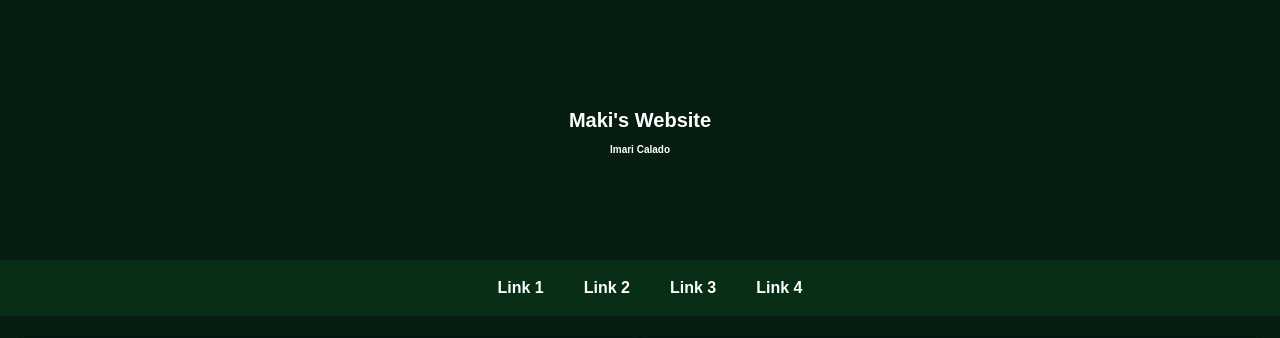
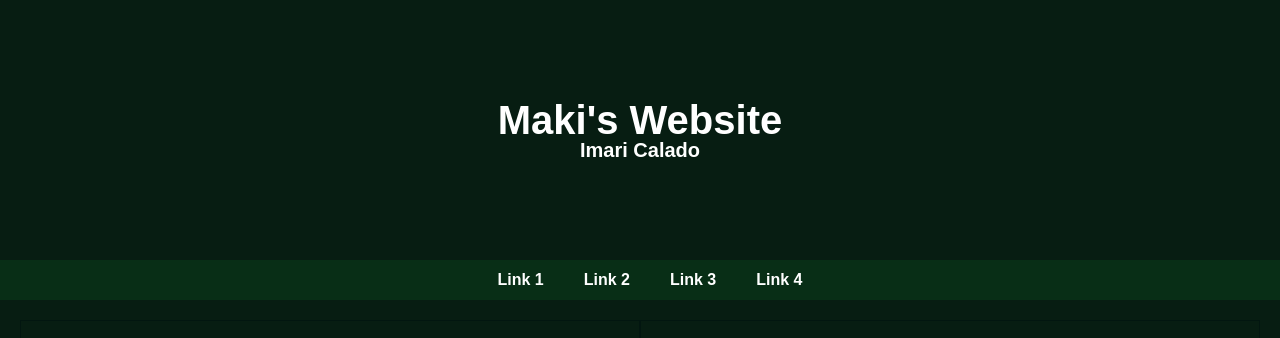
Before and after one commit to virgorithm/Responsive-Website-, a plain HTML site: page index.html in a window 1280 px wide. Shown: the top 338 px of the page. Drawn offline with Linux system fonts and the light colour scheme.

Commit message:
Update index.html

```diff
--- a/index.html
+++ b/index.html
@@ -13,14 +13,14 @@
             font-family: Arial, sans-serif;
             font-weight: bold;
             background-color: #071d12;
-            line-height: 2.0;
+            line-height: 1.0;
 
 
         }
 
 
         .header {
-            font-size: 10px;
+            font-size: 20px;
             background-color: #071d12;
             color: white;
             text-align: center;
```
